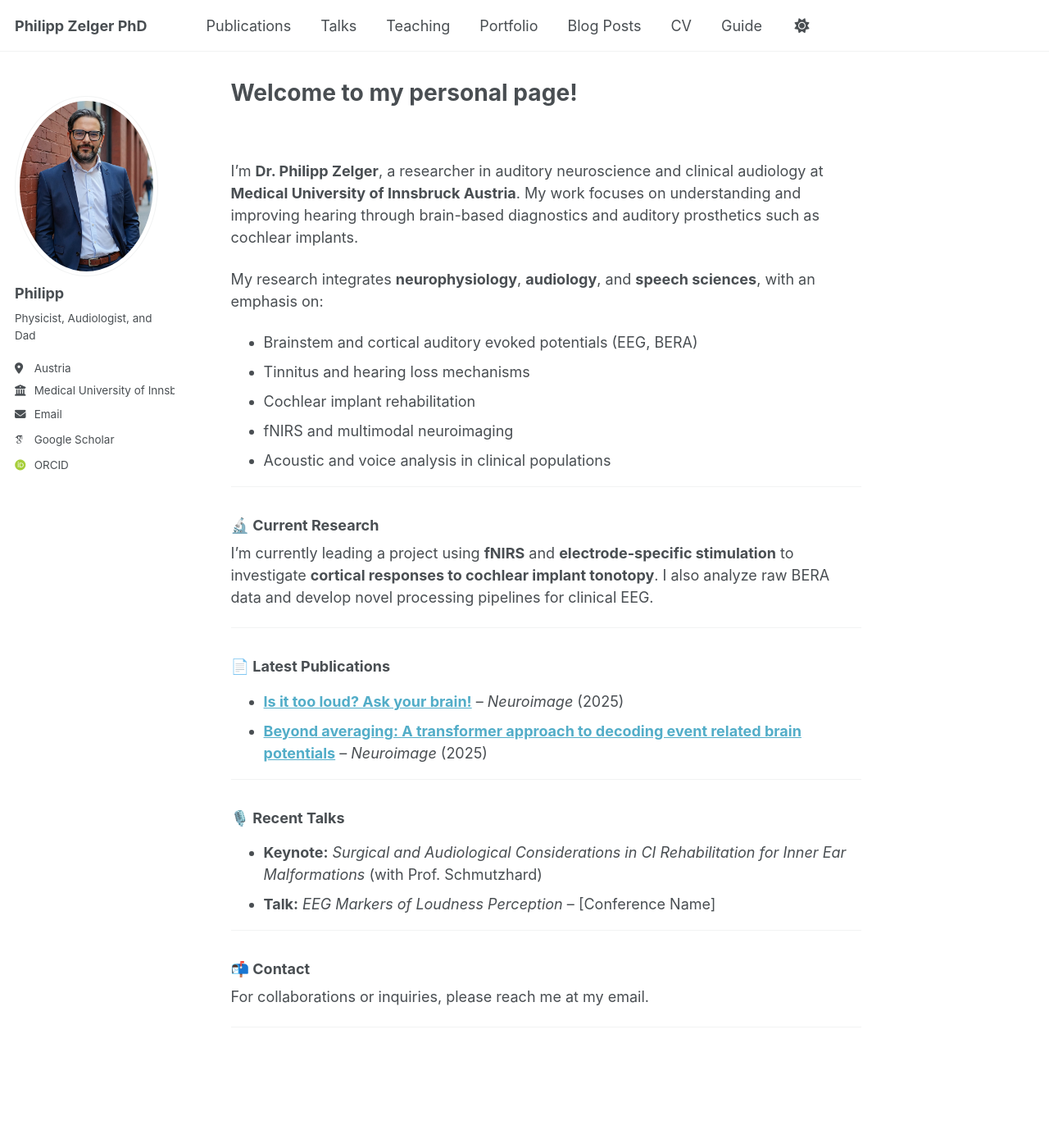
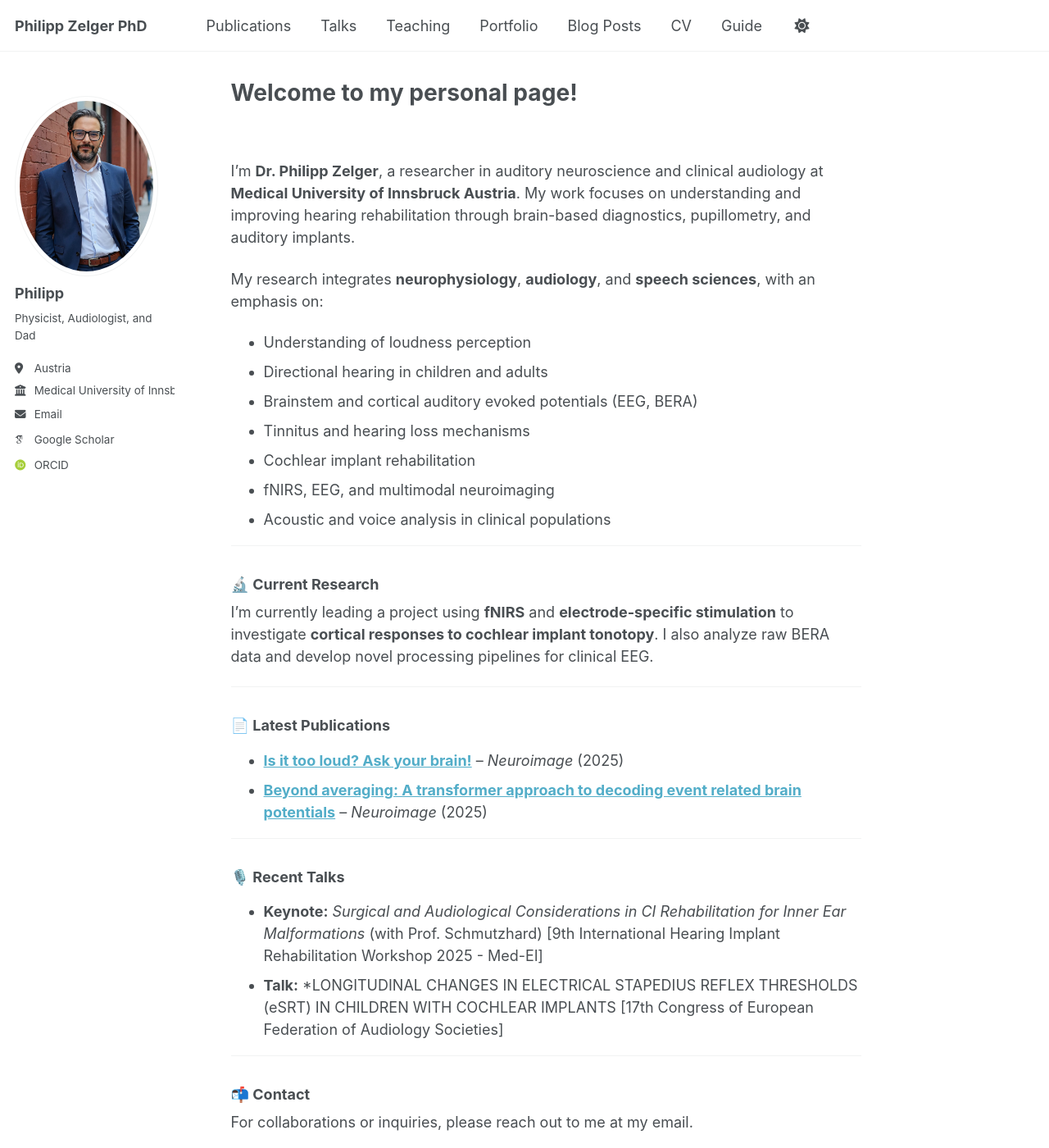
Before and after one commit to Stanissse/AboutMe, a Jekyll site: the page built from _pages/about.md, in a window 1280 px wide and 1400 px high. Shown: the whole window at 82% size. Built offline with Jekyll 4.4.1, drawn with Linux system fonts in a browser that asks for light colours; some web fonts are replaced.

Commit message:
Update about.md

```diff
--- a/_pages/about.md
+++ b/_pages/about.md
@@ -9,13 +9,15 @@ redirect_from:
 
 
 <br><br>
-I’m **Dr. Philipp Zelger**, a researcher in auditory neuroscience and clinical audiology at **Medical University of Innsbruck Austria**. My work focuses on understanding and improving hearing through brain-based diagnostics and auditory prosthetics such as cochlear implants.
+I’m **Dr. Philipp Zelger**, a researcher in auditory neuroscience and clinical audiology at **Medical University of Innsbruck Austria**. My work focuses on understanding and improving hearing rehabilitation through brain-based diagnostics, pupillometry, and auditory implants.
 
 My research integrates **neurophysiology**, **audiology**, and **speech sciences**, with an emphasis on:
+- Understanding of loudness perception
+- Directional hearing in children and adults
 - Brainstem and cortical auditory evoked potentials (EEG, BERA)
 - Tinnitus and hearing loss mechanisms
 - Cochlear implant rehabilitation
-- fNIRS and multimodal neuroimaging
+- fNIRS, EEG, and multimodal neuroimaging
 - Acoustic and voice analysis in clinical populations
 
 ---
@@ -35,13 +37,13 @@ I’m currently leading a project using **fNIRS** and **electrode-specific stimu
 
 ### 🎙️ Recent Talks
 
-- **Keynote:** *Surgical and Audiological Considerations in CI Rehabilitation for Inner Ear Malformations* (with Prof. Schmutzhard)
-- **Talk:** *EEG Markers of Loudness Perception* – [Conference Name]
+- **Keynote:** *Surgical and Audiological Considerations in CI Rehabilitation for Inner Ear Malformations* (with Prof. Schmutzhard) [9th International Hearing Implant Rehabilitation Workshop 2025 - Med-El]
+- **Talk:** *LONGITUDINAL CHANGES IN ELECTRICAL STAPEDIUS REFLEX THRESHOLDS (eSRT) IN CHILDREN WITH COCHLEAR IMPLANTS [17th Congress of European Federation of Audiology Societies]
 
 ---
 
 ### 📬 Contact
 
-For collaborations or inquiries, please reach me at my email.
+For collaborations or inquiries, please reach out to me at my email.
 
 ---
```
